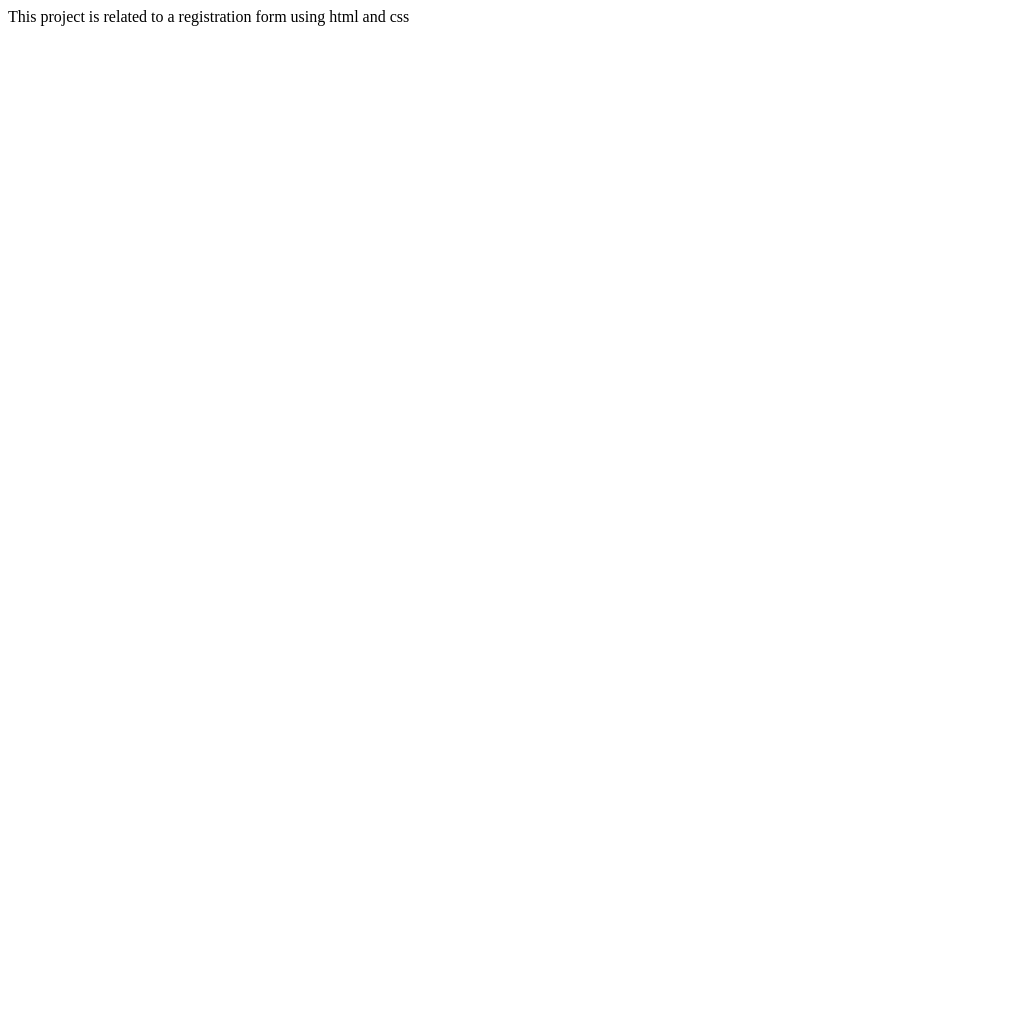
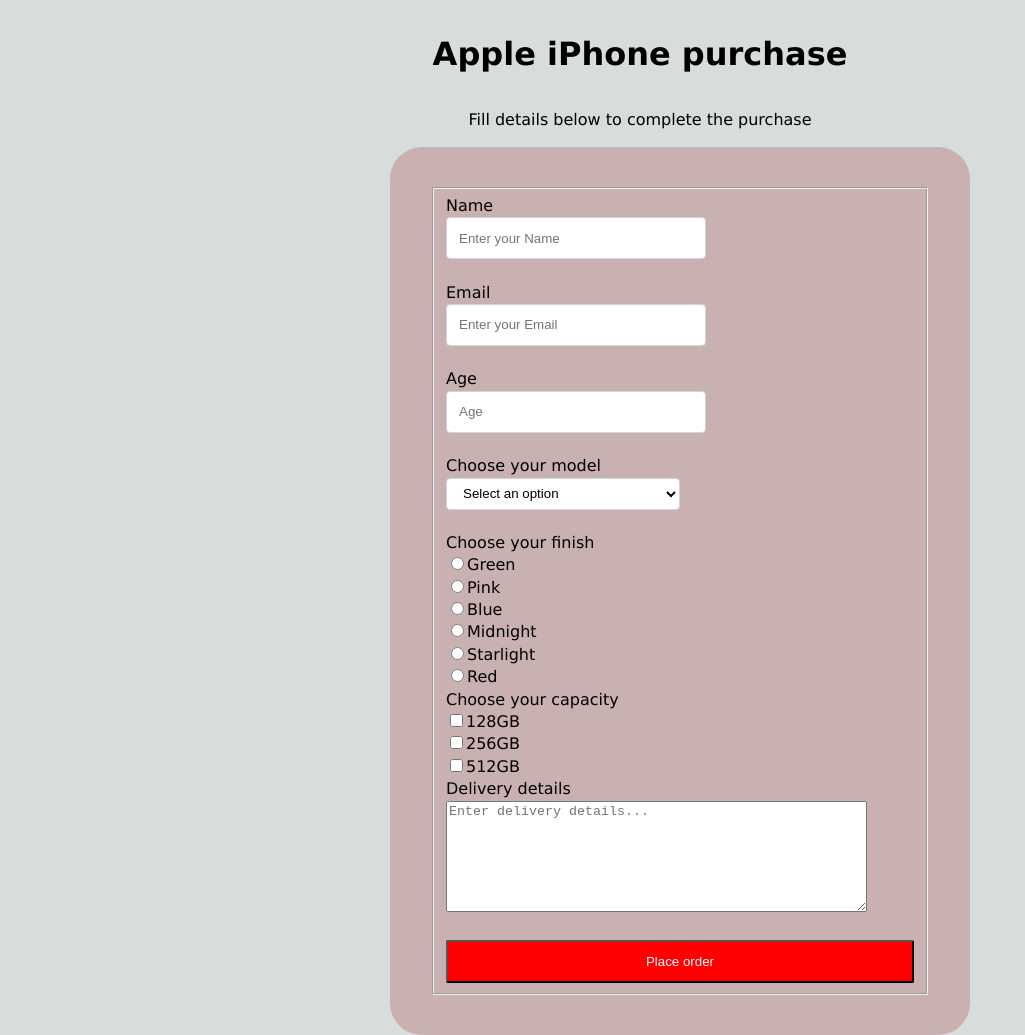
Before and after one commit to SaiManikantaKarnati/FreeCodeCamp-Responsive-Web-Design, a plain HTML site: page project 1/index.html in a window 1280 px wide. Shown: the whole page, without its empty margins (0-1025 px from the left). Before the commit the page ends 800 px from the top, so only its background shows below. Drawn offline with Linux system fonts and the light colour scheme.

Commit message:
Add files via upload

```diff
--- a/project 1/index.html
+++ b/project 1/index.html
@@ -1 +1,42 @@
-This project is related to a registration form using html and css
+<!DOCTYPE html>
+<html>
+  <head>
+    <link rel="stylesheet" href="styles.css">
+    <h1 id="title">Apple iPhone purchase</h1>
+  </head>
+  <body>
+    <p id="description">Fill details below to complete the purchase</p>
+    <form id="survey-form">
+      <fieldset>
+       <label for="name" id="name-label">Name<input id="name" name="name" type="text" placeholder="Enter your Name" required class="form-input"></label>
+       <br>
+       <label for="email" id="email-label">Email<input type="email" name="email" id="email" placeholder="Enter your Email" required class="form-input"></label>
+       <br>
+       <label for="number" id="number-label">Age<input id="number" name="number" type="number" placeholder="Age" min=18 max=100 class="form-input" required></label>
+       <br>
+       <label>Choose your model
+         <select id="dropdown" class="form-input">
+           <option value="">Select an option</option>
+           <option value=1>iPhone 12</option>
+           <option value=2>iPhone 12 Pro</option>
+           <option value=3>iPhone 12 Pro Max</option>
+           <option value=4>iPhone 13</option>
+           <option value=5>iPhone 13 Pro</option>
+           <option value=6>iPhone 13 Pro Max</option>
+          </select><br>
+        <label>Choose your finish<br>
+          <input type="radio" name="finish" value="green">Green</label><br>
+          <label><input type="radio" name="finish" value="pink">Pink</label><br>
+          <label><input type="radio" name="finish" value="blue">Blue</label><br>
+          <label><input type="radio" name="finish" value="midnight">Midnight</label><br>
+          <label><input type="radio" name="finish" value="starlight">Starlight</label><br>
+          <label><input type="radio" name="finish" value="red">Red</label><br>
+        <label>Choose your capacity<br><input type="checkbox" name="capacity" value="128GB">128GB</label><br>
+        <label><input type="checkbox" name="capacity" value="256GB">256GB</label><br>
+        <input type="checkbox" name="capacity" value="512GB">512GB</label><br>
+        <label>Delivery details<br><textarea name="textarea" rows="7" cols="50" placeholder="Enter delivery details..."></textarea><br><br>
+        <input id="submit" type="submit" value="Place order" class="submit-button">
+  </fieldset>
+  </form>
+  </body>
+</html>
--- /dev/null
+++ b/project 1/styles.css
@@ -0,0 +1,39 @@
+body{
+    font-family: verdana;
+    line-height: 1.4;
+    background-color: #d7dcdd;
+    width: 500px;
+    margin: auto;
+  }
+
+  h1, p{
+    margin: 1em auto;
+    text-align: center;
+  }
+  form {
+    background: rgb(147, 5, 5, 0.2);
+    padding: 2.5rem 2.5rem;
+    border-radius: 2rem;
+    width: 500px;
+    margin: auto;
+  }
+
+  .submit-button{
+    width: 100%;
+    padding: 0.75rem;
+    background: red;
+    color: white;
+    border-radius: 2px;
+    cursor: pointer;
+  }
+
+  .form-input{
+    display: block;
+    width: 50%;
+    height: 2rem;
+    padding: 0.25rem 0.75rem;
+    background-color: white;
+    border: 1px solid #ced4da;
+    border-radius: 0.25rem;
+
+  }
```
